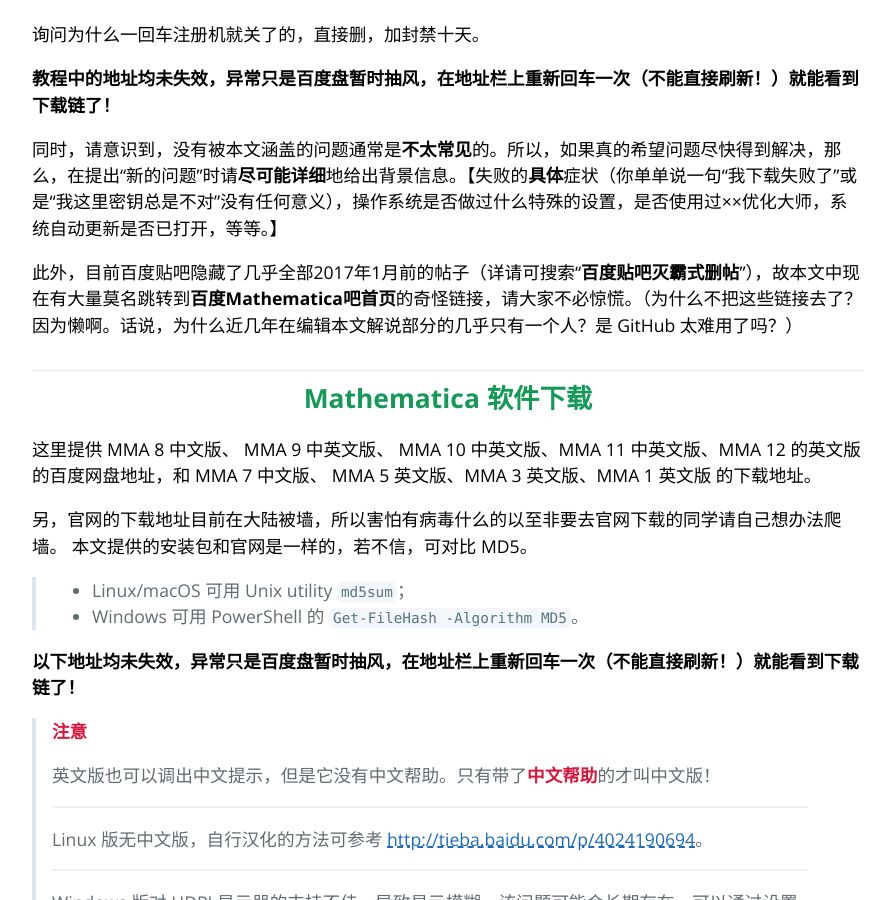
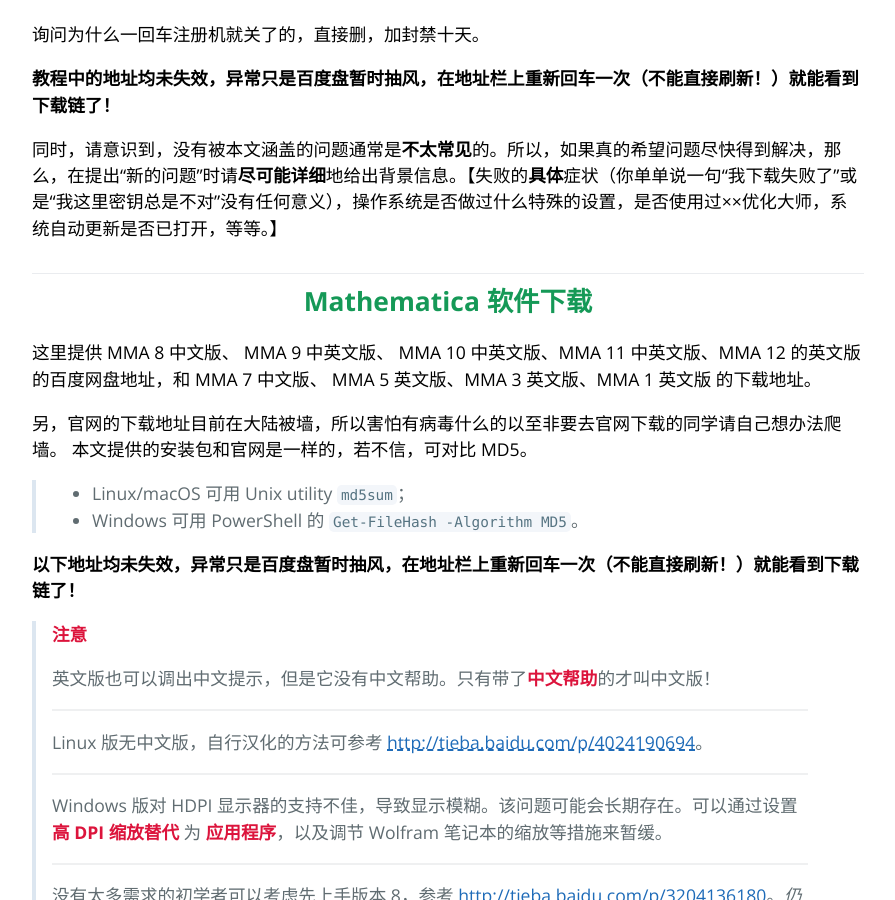
Before and after one commit to TieBaMma/InstallTutorial, a Jekyll site: the page built from index.md, in a window 1280 px wide and 900 px high, scrolled down 1116 px. Shown: the whole window, without its empty margins (192-1087 px from the left). Built offline with Jekyll 4.4.1, drawn with Linux system fonts in a browser that asks for light colours; some of the changed text lies outside the part shown.

Commit message:
Update index.md
17年帖子已全部恢复，但吧主 妙谛莲花 被百度无故封号，故还是剩了个死链。

```diff
--- a/index.md
+++ b/index.md
@@ -36,8 +36,6 @@
 **教程中的地址均未失效，异常只是百度盘暂时抽风，在地址栏上重新回车一次（不能直接刷新！）就能看到下载链了！**
 
 同时，请意识到，没有被本文涵盖的问题通常是**不太常见**的。所以，如果真的希望问题尽快得到解决，那么，在提出“新的问题”时请**尽可能详细**地给出背景信息。【失败的**具体**症状（你单单说一句“我下载失败了”或是“我这里密钥总是不对”没有任何意义），操作系统是否做过什么特殊的设置，是否使用过××优化大师，系统自动更新是否已打开，等等。】
-
-此外，目前百度贴吧隐藏了几乎全部2017年1月前的帖子（详请可搜索“**百度贴吧灭霸式删帖**”），故本文中现在有大量莫名跳转到**百度Mathematica吧首页**的奇怪链接，请大家不必惊慌。（为什么不把这些链接去了？因为懒啊。话说，为什么近几年在编辑本文解说部分的几乎只有一个人？是 GitHub 太难用了吗？）
 
 ## Mathematica 软件下载
 
```
Also changed, not shown: other parts of index.md (+1 -1 lines).
